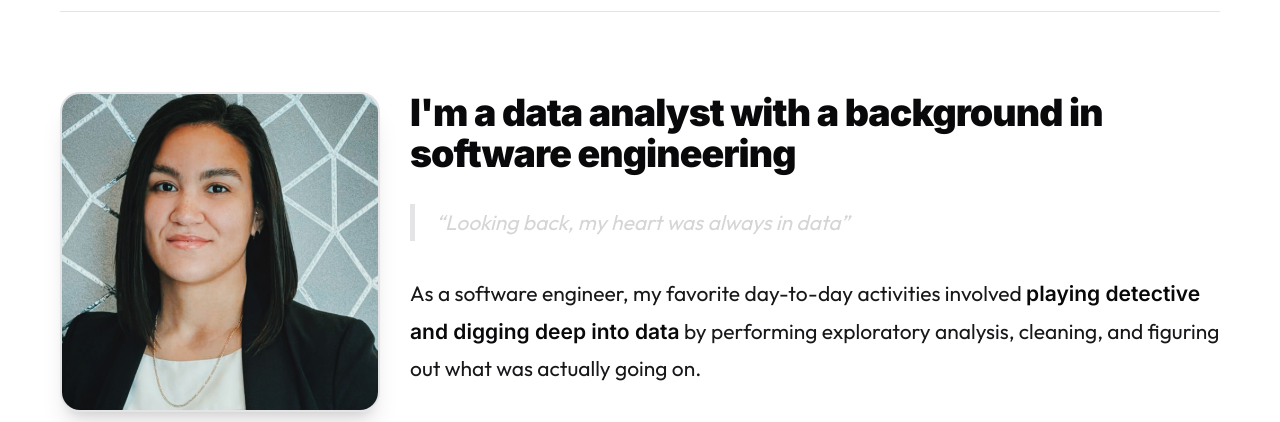
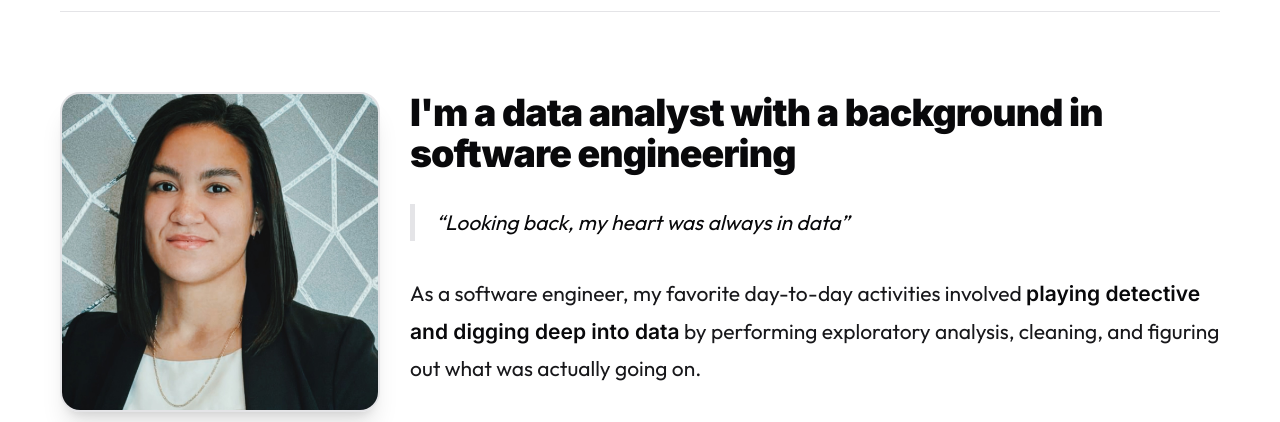
Before and after one commit to sarlin-tejada/portfolio-website, an Astro site: page / in a window 1280 px wide. Shown: the part 79-501 px from the top of the page. Built offline with nearby package versions, Linux system fonts and the light colour scheme; Astro itself is replaced by a stand-in of ours; a web font is replaced by a local one.

Commit message:
update(style): restore blockquote color to foreground

```diff
--- a/src/styles/global.css
+++ b/src/styles/global.css
@@ -40,8 +40,6 @@
 
   --color-secondary: #f4f4f5;
   --color-secondary-foreground: #18181b;
-
-  --color-blockquote: #d5d5d5;
 
   --color-muted: #f4f4f5;
   --color-muted-foreground: #18181b; /* Zinc 900 for absolute contrast compliance */
@@ -193,7 +191,7 @@
   --tw-prose-counters: var(--color-muted-foreground);
   --tw-prose-bullets: var(--color-border);
   --tw-prose-hr: var(--color-border);
-  --tw-prose-quotes: var(--color-blockquote);
+  --tw-prose-quotes: var(--color-foreground);
   --tw-prose-quote-borders: var(--color-border);
   --tw-prose-captions: var(--color-muted-foreground);
   --tw-prose-code: var(--color-foreground);
```
